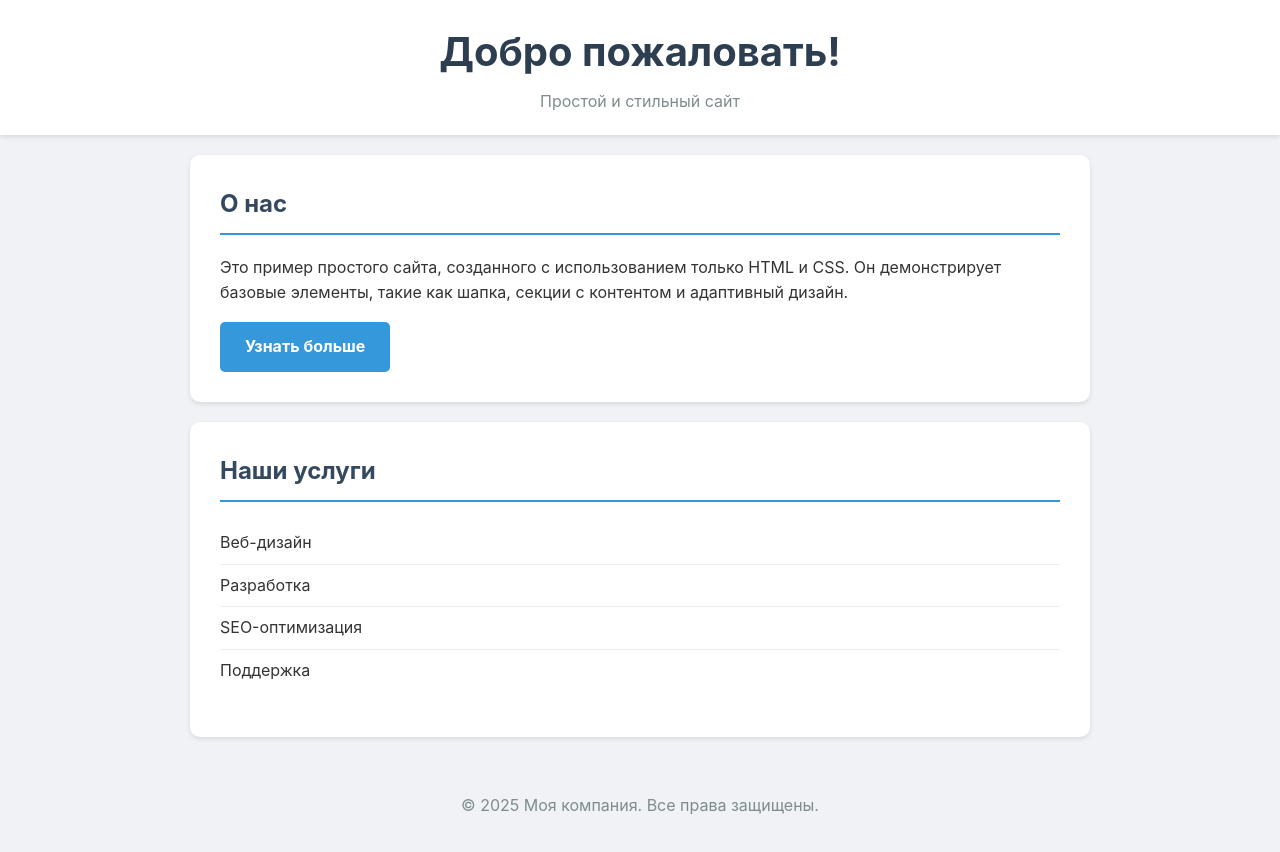
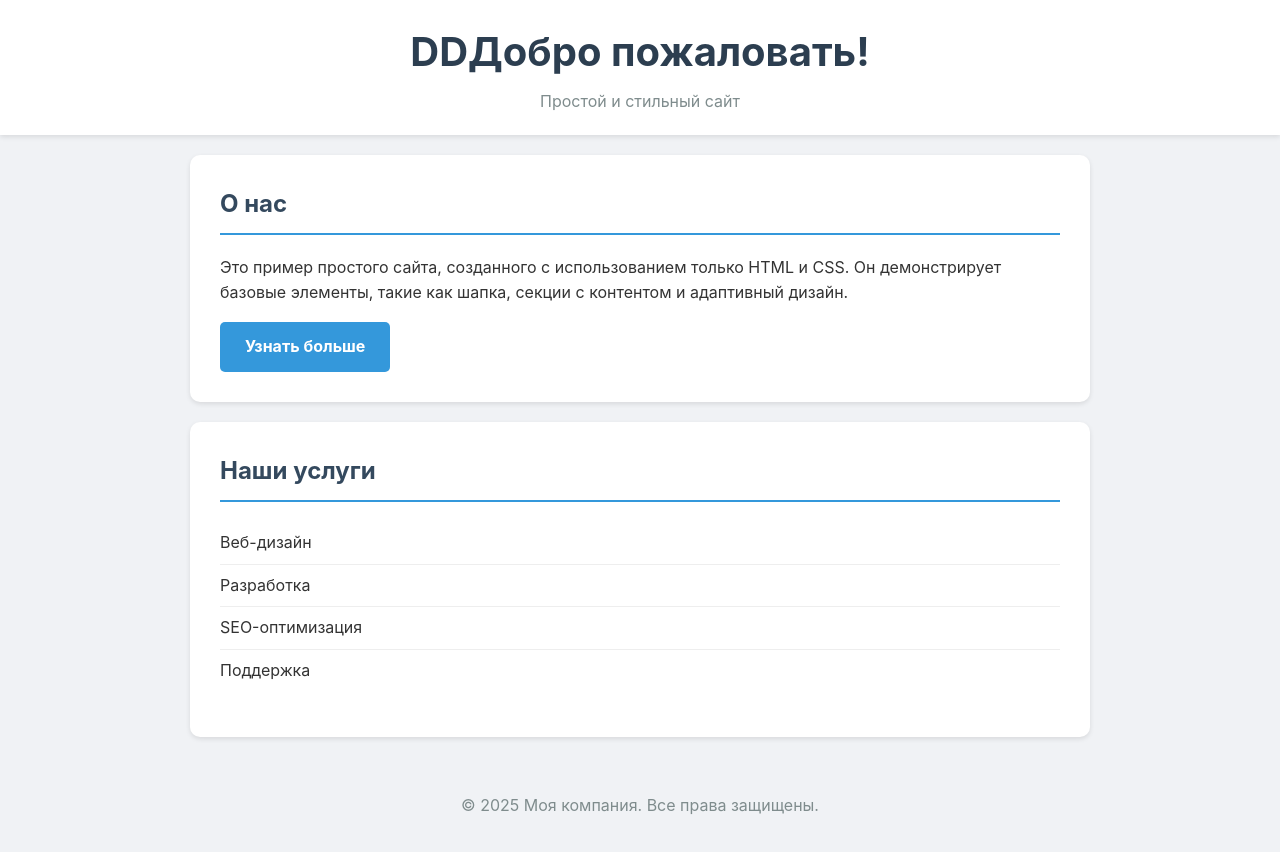
Before and after one commit to arsar12332111/bill-test-app-tg, a plain HTML site: page index.html in a window 1280 px wide. Drawn offline with Linux system fonts and the light colour scheme.

Commit message:
Update index.html

```diff
--- a/index.html
+++ b/index.html
@@ -96,7 +96,7 @@
 <body>
 
     <header class="header">
-        <h1>Добро пожаловать!</h1>
+        <h1>DDДобро пожаловать!</h1>
         <p>Простой и стильный сайт</p>
     </header>
 
```
